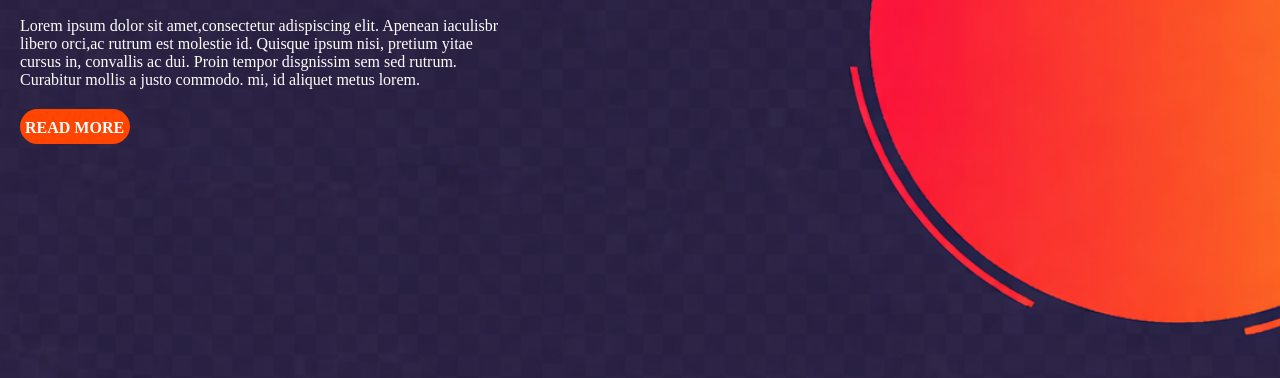
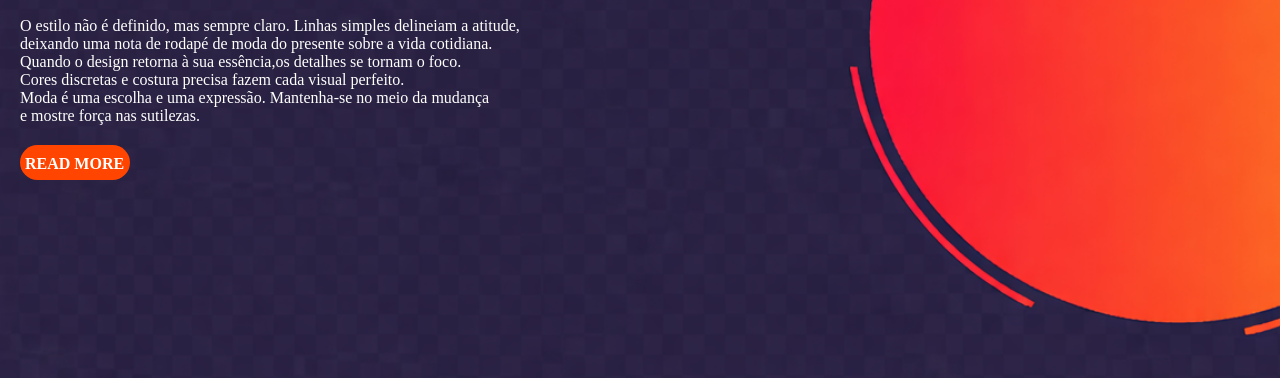
Before and after one commit to zixiangliu11111/z9, a plain HTML site: page index.html in a window 1280 px wide. Shown: the part 368-746 px from the top of the page. Drawn offline with Linux system fonts and the light colour scheme.

Commit message:
Update index.html

```diff
--- a/index.html
+++ b/index.html
@@ -21,10 +21,12 @@
     <header>
         <nav>
             <h1>FASHION <br>LANDING PAGE</h1>
-            <p>Lorem ipsum dolor sit amet,consectetur adispiscing elit. Apenean iaculisbr
-             <br>libero orci,ac rutrum est molestie id. Quisque ipsum nisi, pretium yitae
-             <br>cursus in, convallis ac dui. Proin tempor disgnissim sem sed rutrum.
-             <br>Curabitur mollis a justo commodo. mi, id aliquet metus lorem.
+            <p>O estilo não é definido, mas sempre claro. Linhas simples delineiam a atitude,
+             <br>deixando uma nota de rodapé de moda do presente sobre a vida cotidiana.
+             <br>Quando o design retorna à sua essência,os detalhes se tornam o foco.
+             <br>Cores discretas e costura precisa fazem cada visual perfeito.
+            <br>Moda é uma escolha e uma expressão. Mantenha-se no meio da mudança
+            <br>e mostre força nas sutilezas.
             </p>
         </nav>
         <li id="c">READ MORE</li>
```
